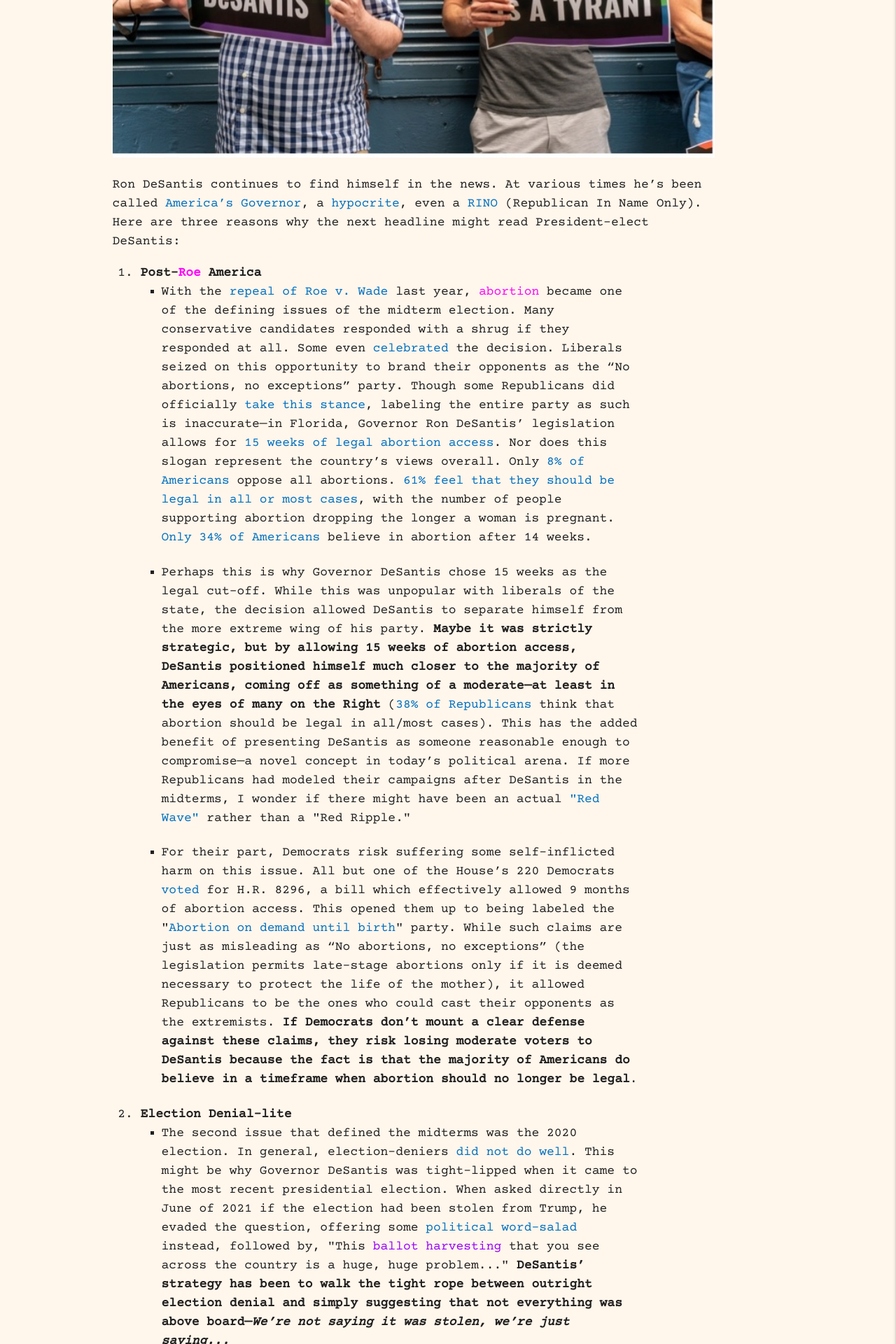
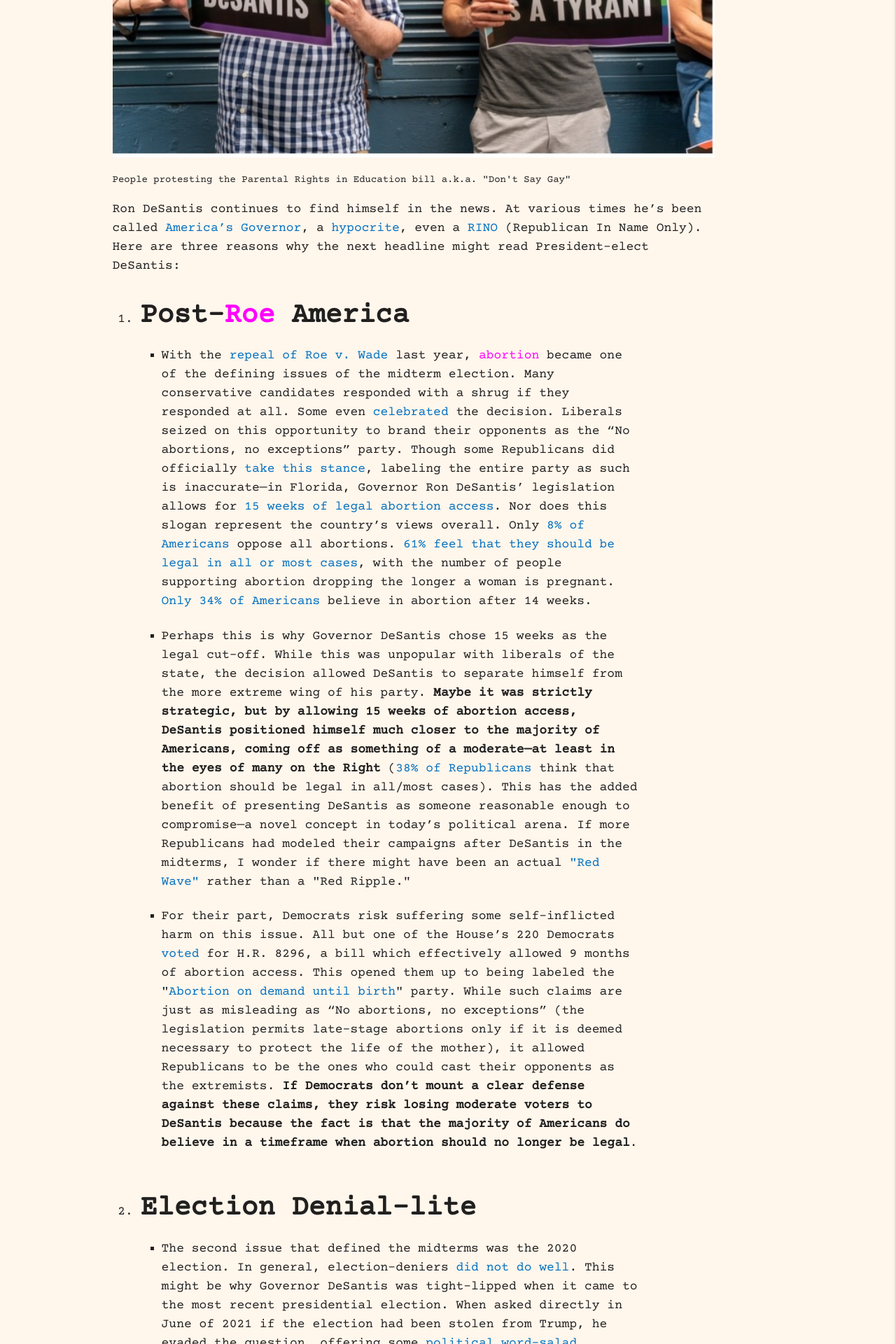
Before and after one commit to khiciste/apologetic_millennial, a Jekyll site: the page built from _posts/2023-04-11-why-desantis-might-win.html, in a window 1280 px wide. Shown: the part 793-2713 px from the top of the page at 70% size. Built offline with Jekyll 4.4.1, drawn with Linux system fonts in a browser that asks for light colours; some web fonts are replaced.

Commit message:
fixing image caption and number headers

```diff
--- a/_posts/2023-04-11-why-desantis-might-win.html
+++ b/_posts/2023-04-11-why-desantis-might-win.html
@@ -7,6 +7,9 @@ read: 5 min
 <!-- blog post 11 -------------------------->
 
 <img class="responsive" src="https://apologeticmillennial.com/images/don't-say-desantis.jpg" />
+<p class="small">
+   People protesting the Parental Rights in Education bill a.k.a. "Don't Say Gay"
+</p>
 
 <p>
 Ron DeSantis continues to find himself in the news. At various times he’s been called <a target="_blank" href="https://fortune.com/2023/03/07/ron-desantis-presidential-campaign-message-u-s-should-be-like-florida/">America’s Governor</a>, a <a target="_blank" href="https://www.salon.com/2023/02/15/ron-desantis-hypocrisy-is-his-secret-weapon/">hypocrite</a>, even a <a target="_blank" href="https://www.politico.com/news/magazine/2023/03/23/trump-republicans-rino-00088285">RINO</a> (Republican In Name Only). Here are three reasons why the next headline might read President-elect DeSantis:
@@ -14,7 +17,7 @@ Ron DeSantis continues to find himself in the news. At various times he’s been
 
 <ol>
    <li>
-     <b>Post-<a class="sanctity modal-trigger" href="#sanctity-modal">Roe</a> America</b>
+      <h2><b>Post-<a class="sanctity modal-trigger" href="#sanctity-modal">Roe</a> America</b></h2>
    </li>
    <ul>
      <li>
@@ -31,7 +34,7 @@ Ron DeSantis continues to find himself in the news. At various times he’s been
    </ul>
      <br />
      <li>
-       <b>Election Denial-lite</b>
+        <h2><b>Election Denial-lite</b></h2>
      </li>
    <ul>
      <li>
@@ -48,7 +51,7 @@ Ron DeSantis continues to find himself in the news. At various times he’s been
    </ul>
      <br />
      <li>
-     <b>Wokeness Becomes Bipartisan</b>
+        <h2><b>Wokeness Becomes Bipartisan</b></h2>
      </li>
    <ul>
      <li>
```
